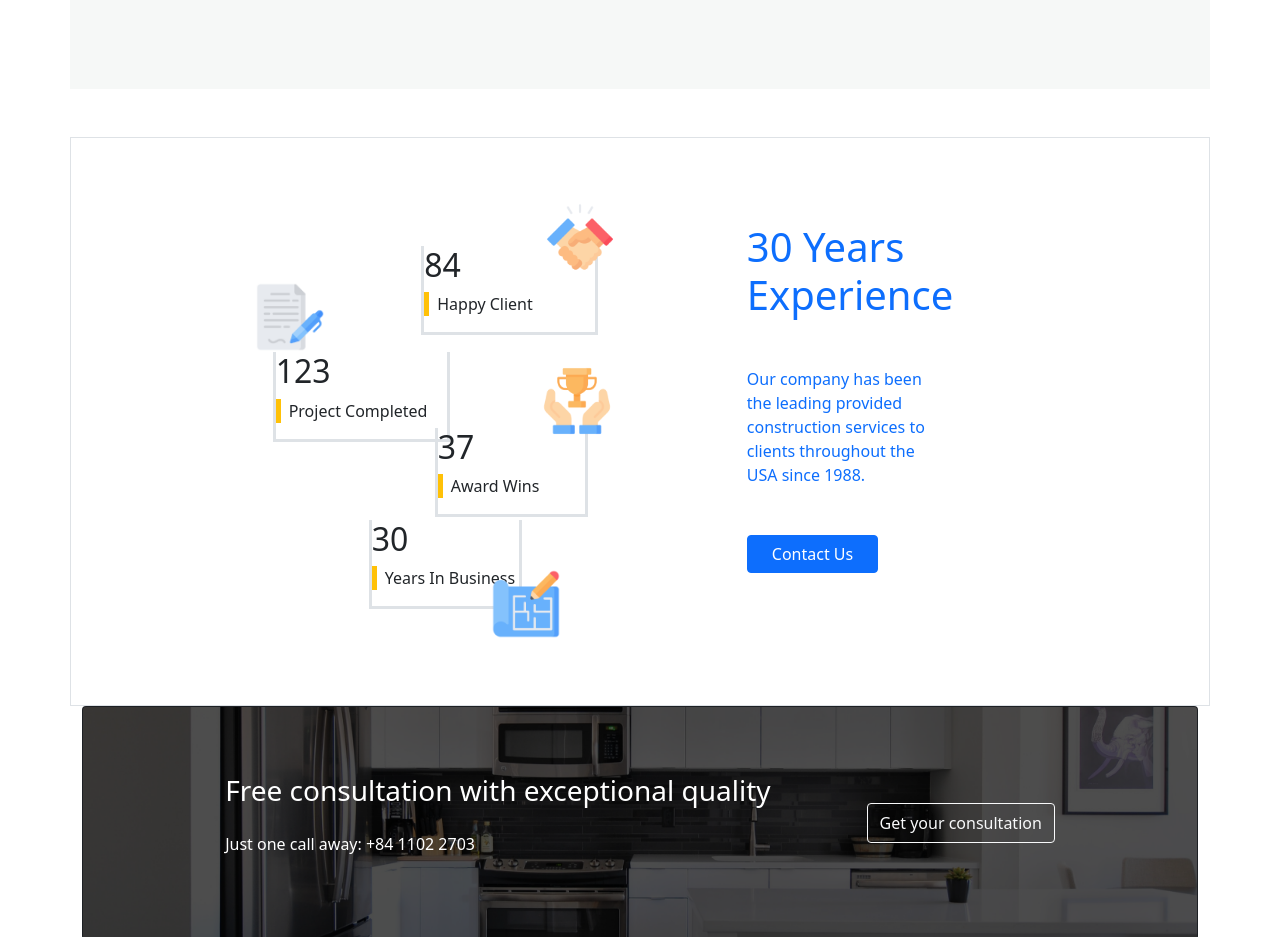
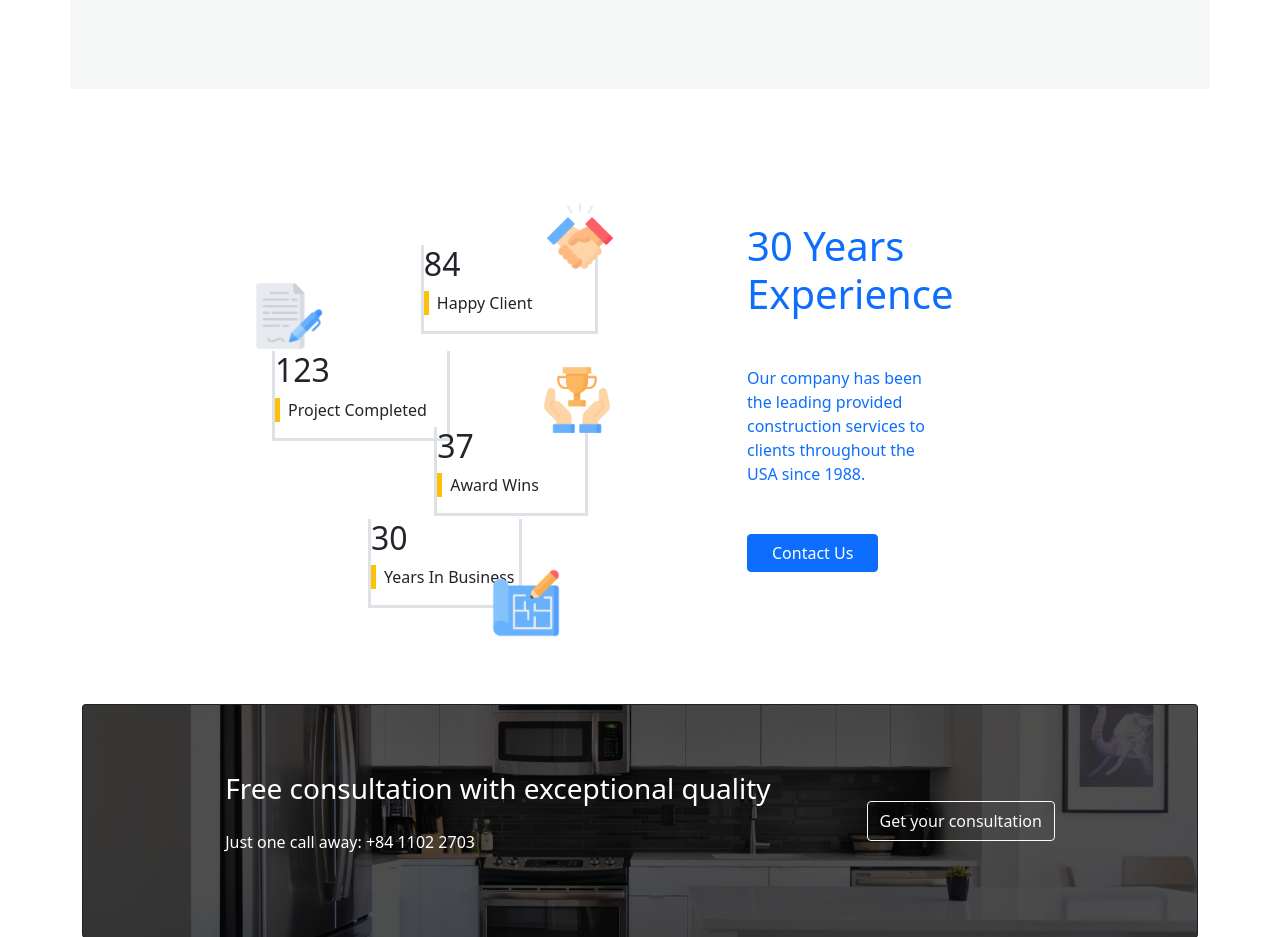
Before and after one commit to rana-sam/assignment14, a React (Create React App) app: page / in a window 1280 px wide. Shown: the part 1480-2417 px from the top of the page. Built offline with nearby package versions, Linux system fonts and the light colour scheme.

Commit message:
Update States.jsx

```diff
--- a/src/states/States.jsx
+++ b/src/states/States.jsx
@@ -7,7 +7,7 @@ import illu3 from "../assest/illus3.png";
 export default function () {
   return (
     <div>
-      <div className="container border pb-5">
+      <div className="container pb-5">
         <div className="row">
           <div className="col-2"></div>
           <div className="col-5 pt-5  pb-5 ">
```
